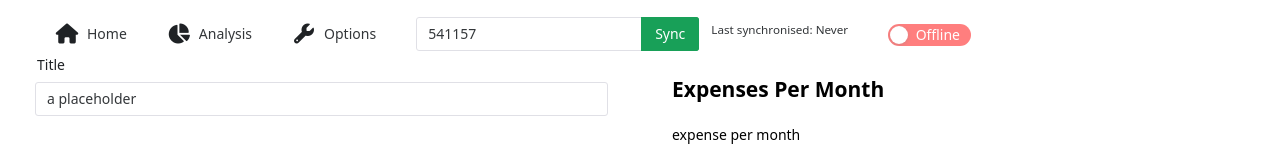
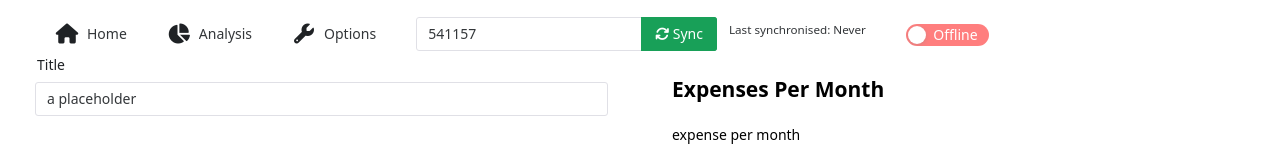
Before and after one commit to njustus/budgeting, a Vue app in the folder app/: page /transactions in a window 1280 px wide. Shown: the top 160 px of the page. Built offline with nearby package versions, Linux system fonts and the light colour scheme; no server answers.

Commit message:
display sync icon

```diff
--- a/app/src/components/menubar/sync-button.vue
+++ b/app/src/components/menubar/sync-button.vue
@@ -3,6 +3,7 @@ import {useAppStore} from '@/stores/app-state'
 import {synchronizer} from '@/services/synchronizer'
 import {computed, ref} from "vue";
 import {useNotification} from "naive-ui";
+import FaIcon from '@/components/common/fa-icon.vue'
 
 const notification = useNotification()
 const store = useAppStore();
@@ -33,7 +34,7 @@ async function doSync() {
   <n-space>
       <n-input-group>
         <n-input v-model:value="store.stateKey"></n-input>
-        <n-button type="primary" @click="doSync" :loading="isSyncing">Sync</n-button>
+        <n-button type="primary" @click="doSync" :loading="isSyncing"><FaIcon icon="sync" v-if="!isSyncing" ></FaIcon>&nbsp;Sync</n-button>
       </n-input-group>
       <small>Last synchronised: {{ lastSynced }}</small>
   </n-space>
```
